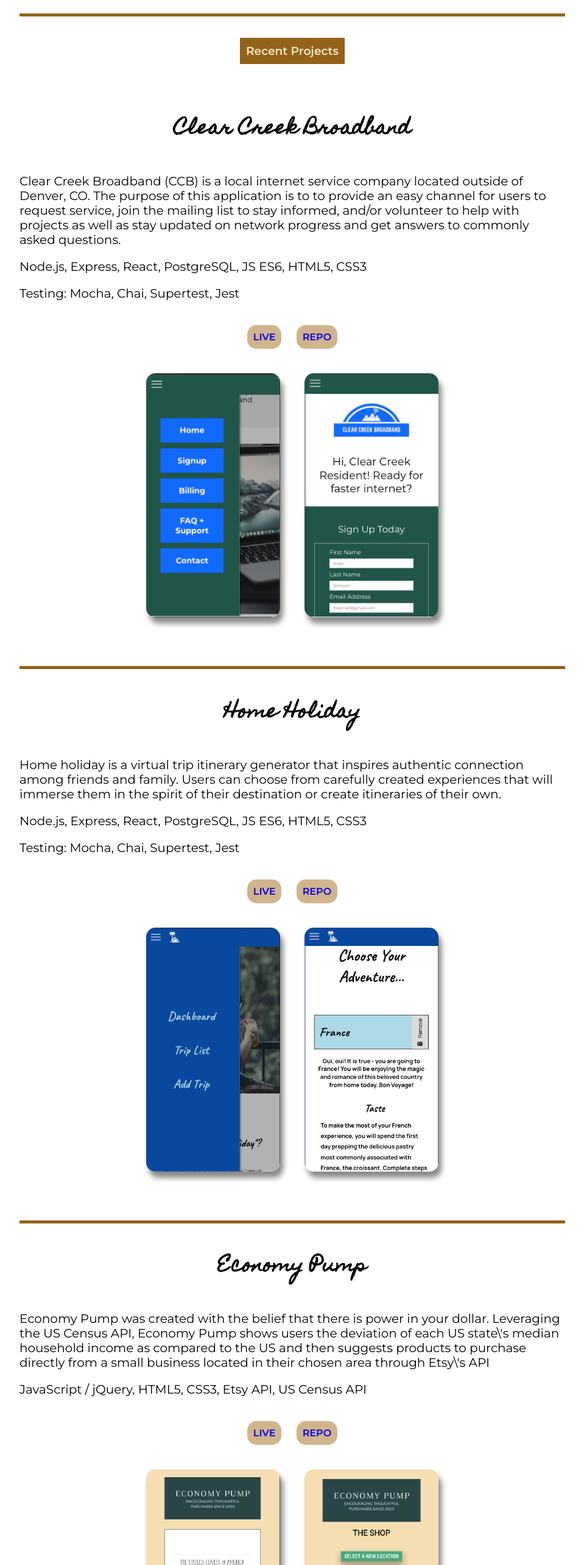
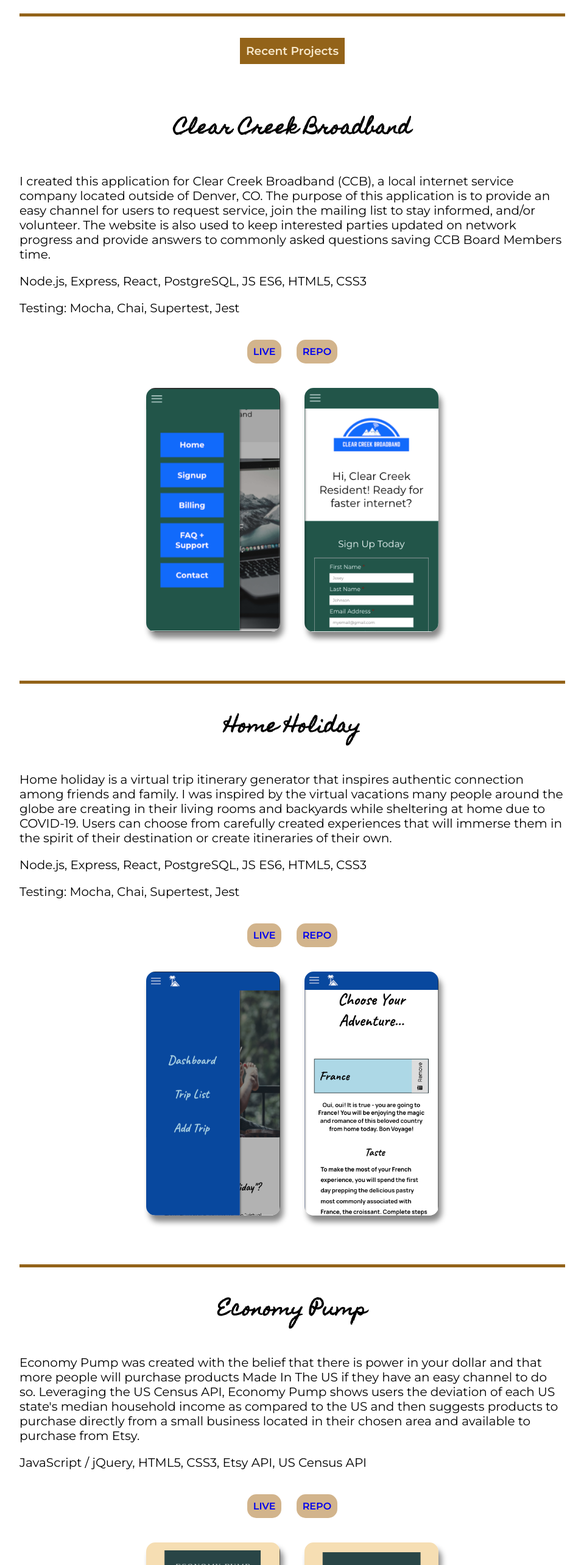
Before and after one commit to melleehall/Portfolio-Hallowell, a React (Create React App) app: page / in a window 1280 px wide. Shown: the part 1102-3668 px from the top of the page at 61% size, without its empty margins (160-1119 px from the left). Built offline with nearby package versions, Linux system fonts and the light colour scheme.

Commit message:
Updated project descriptions

```diff
--- a/src/ProjectSection/ProjectSection.js
+++ b/src/ProjectSection/ProjectSection.js
@@ -15,7 +15,7 @@
                 <h3 className='projects-header'>Recent Projects</h3>
                 <Project
                     name='Clear Creek Broadband'
-                    description="Clear Creek Broadband (CCB) is a local internet service company located outside of Denver, CO. The purpose of this application is to to provide an easy channel for users to request service, join the mailing list to stay informed, and/or volunteer to help with projects as well as stay updated on network progress and get answers to commonly asked questions."
+                    description="I created this application for Clear Creek Broadband (CCB), a local internet service company located outside of Denver, CO. The purpose of this application is to provide an easy channel for users to request service, join the mailing list to stay informed, and/or volunteer. The website is also used to keep interested parties updated on network progress and provide answers to commonly asked questions saving CCB Board Members time."
                     tech = 'Node.js, Express, React, PostgreSQL, JS ES6, HTML5, CSS3'
                     test='Testing: Mocha, Chai, Supertest, Jest'
                     live='https://www.clearcreekbroadband.com/'
@@ -25,7 +25,7 @@
                 />
                 <Project
                     name='Home Holiday'
-                    description="Home holiday is a virtual trip itinerary generator that inspires authentic connection among friends and family. Users can choose from carefully created experiences that will immerse them in the spirit of their destination or create itineraries of their own."
+                    description="Home holiday is a virtual trip itinerary generator that inspires authentic connection among friends and family. I was inspired by the virtual vacations many people around the globe are creating in their living rooms and backyards while sheltering at home due to COVID-19. Users can choose from carefully created experiences that will immerse them in the spirit of their destination or create itineraries of their own."
                     tech = 'Node.js, Express, React, PostgreSQL, JS ES6, HTML5, CSS3'
                     test='Testing: Mocha, Chai, Supertest, Jest'
                     live='https://home-holiday.now.sh/'
@@ -35,7 +35,7 @@
                     />
                 <Project
                     name='Economy Pump'
-                    description="Economy Pump was created with the belief that there is power in your dollar. Leveraging the US Census API, Economy Pump shows users the deviation of each US state\'s median household income as compared to the US and then suggests products to purchase directly from a small business located in their chosen area through Etsy\'s API"
+                    description="Economy Pump was created with the belief that there is power in your dollar and that more people will purchase products Made In The US if they have an easy channel to do so. Leveraging the US Census API, Economy Pump shows users the deviation of each US state's median household income as compared to the US and then suggests products to purchase directly from a small business located in their chosen area and available to purchase from Etsy."
                     tech = 'JavaScript / jQuery, HTML5, CSS3, Etsy API, US Census API'
                     live='https://melleehall.github.io/EconomyPump/'
                     repo='https://github.com/melleehall/EconomyPump'
```
